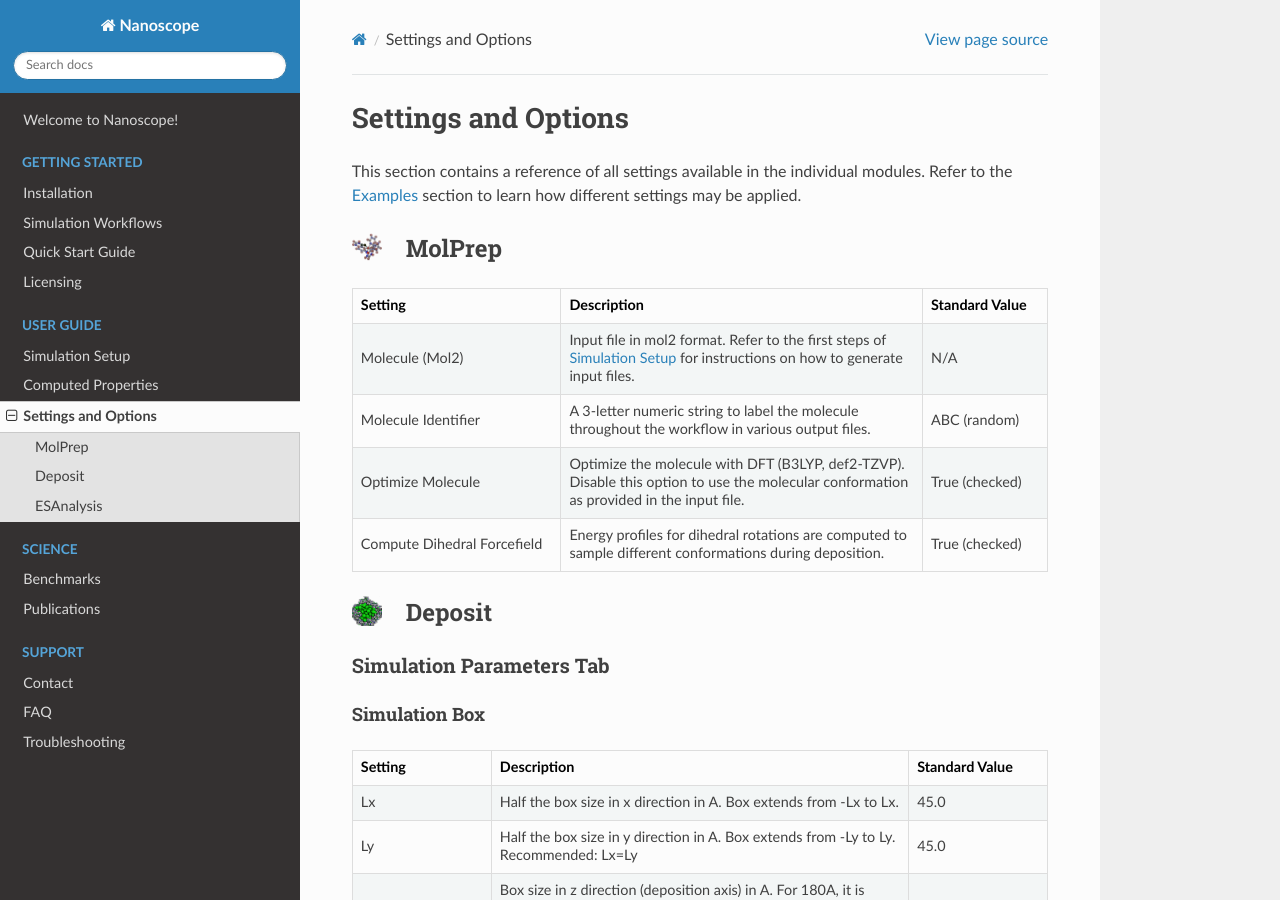
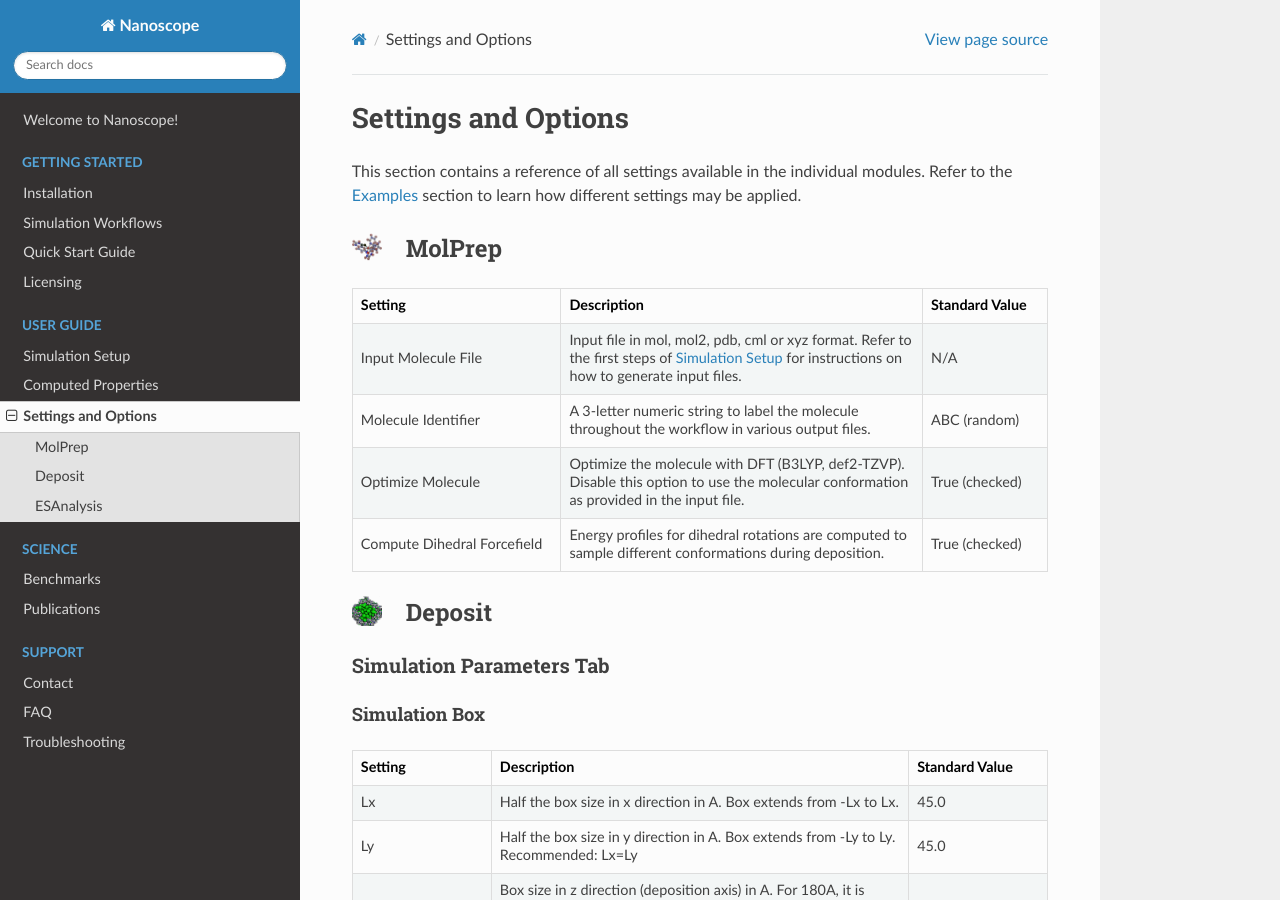
Before and after one commit to NanomatchGmbH/nanoscope-docs, a Sphinx documentation site: the page built from docs/source/user_guide/settings.rst, in a window 1280 px wide and 900 px high. Built offline with Sphinx 7.4.7 and the Read the Docs theme 3.1.0, drawn with Linux system fonts in a browser that asks for light colours.

Commit message:
updated to any-input MolPrep

```diff
--- a/docs/source/user_guide/settings.rst
+++ b/docs/source/user_guide/settings.rst
@@ -18,8 +18,8 @@
 .. +--------------------+-------------------------------------------------------+----------------+
 .. | Setting            | Description                                           | Standard value |
 .. +====================+=======================================================+================+
-.. | Molecule (Mol2)    |Input file in mol2 format. Refer to the first steps of | N/A            |
-.. |                    |:ref:`getting_started_quick_start_setup` for           |                |
+.. | Input Molecule     |Input file in mol, mol2, pdb, cml or xyz format. Refer to the first steps of | N/A            |
+.. | File               |:ref:`getting_started_quick_start_setup` for           |                |
 .. |                    |instructions how to generate input files.              |                |
 .. +--------------------+-------------------------------------------------------+----------------+
 .. | Molecule Identifier|A 3-letter numeric string to label the molecule        | ABC (random)   |
@@ -45,9 +45,9 @@
         </thead>
         <tbody>
             <tr>
-                <td style="padding: 8px; border: 1px solid #ddd; overflow-wrap: break-word; white-space: normal;">Molecule (Mol2)</td>
+                <td style="padding: 8px; border: 1px solid #ddd; overflow-wrap: break-word; white-space: normal;">Input Molecule File</td>
                 <td style="padding: 8px; border: 1px solid #ddd; overflow-wrap: break-word; white-space: normal;">
-                    Input file in mol2 format. Refer to the first steps of
+                    Input file in mol, mol2, pdb, cml or xyz format. Refer to the first steps of
                     <a href="#getting_started_quick_start_setup">Simulation Setup</a>
                     for instructions on how to generate input files.
                 </td>
```
